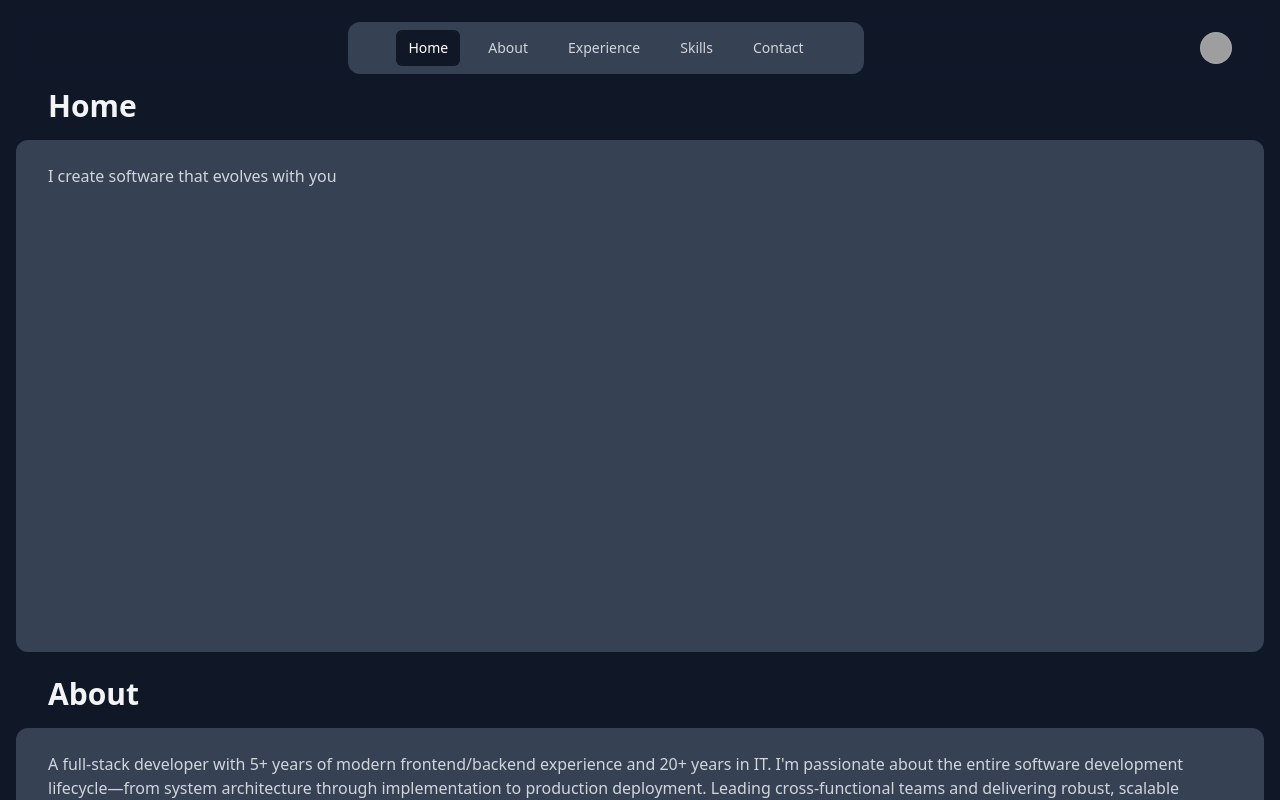
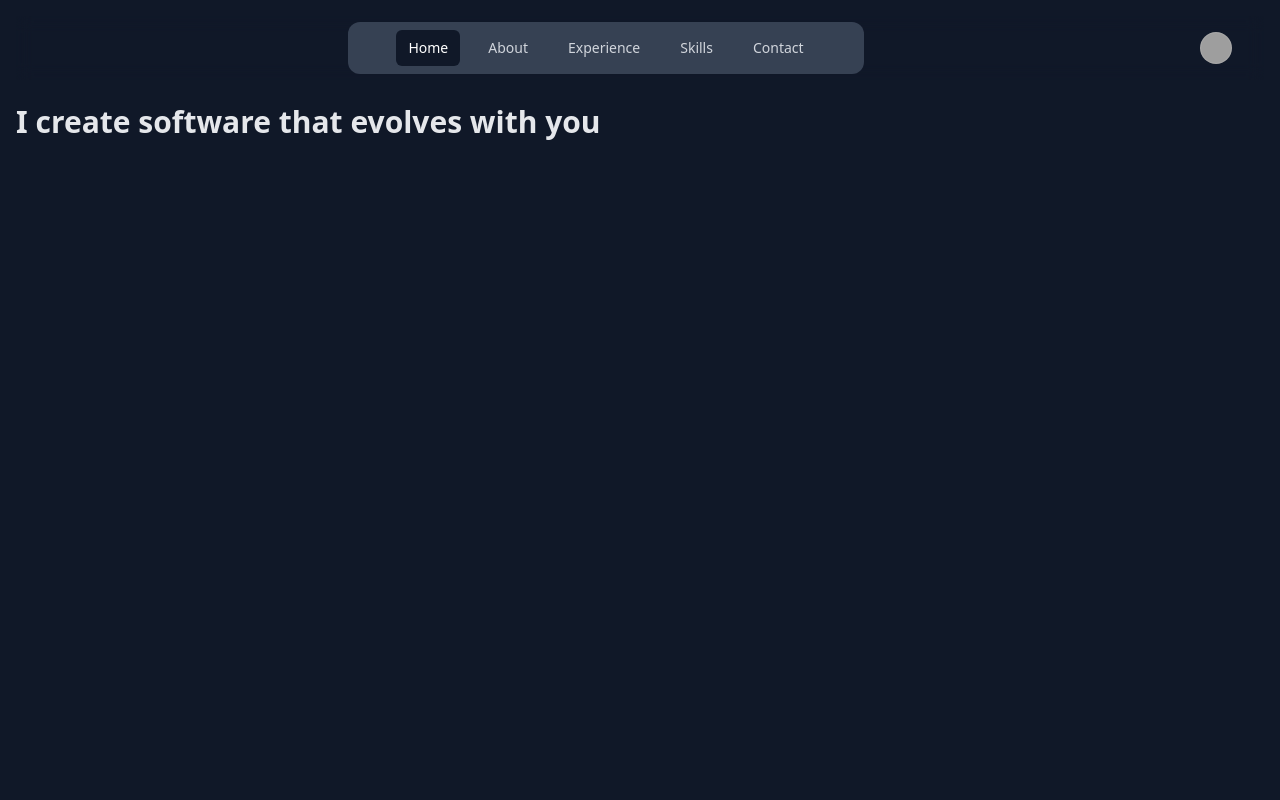
Before and after one commit to rlukawski/personal-website, a React (Vite) app: page /#home in a window 1280 px wide. Shown: the top 800 px of the page. Built offline with nearby package versions, Linux system fonts and the light colour scheme; grey boxes are pictures that could not be loaded.

Commit message:
Cleanup styles

```diff
--- a/src/components/Home.tsx
+++ b/src/components/Home.tsx
@@ -1,10 +1,8 @@
 export const Home = () => {
   return (
     <>
-      <header className="header-box" id="home">
-        <h1>Home</h1>
-      </header>
-      <main className="h-128 content-box">
+      <header id="home" className="header-box" />
+      <main className="h-192 header-text">
         <p>I create software that evolves with you</p>
       </main>
     </>
--- a/src/index.css
+++ b/src/index.css
@@ -6,16 +6,16 @@ html {
 
 
 @layer components {
-  .text-header {
-    @apply text-gray-200;
+  .header-text {
+    @apply text-gray-200 text-3xl font-bold;
   }
 
-  .text-body {
+  .body-text {
     @apply text-gray-300;
   }
 
   .header-box {
-    @apply scroll-mt-16 text-gray-100 text-3xl font-bold px-8 pt-6 pb-4
+    @apply scroll-mt-16  px-8 pt-6 pb-4
   }
 
   .content-box {
```
